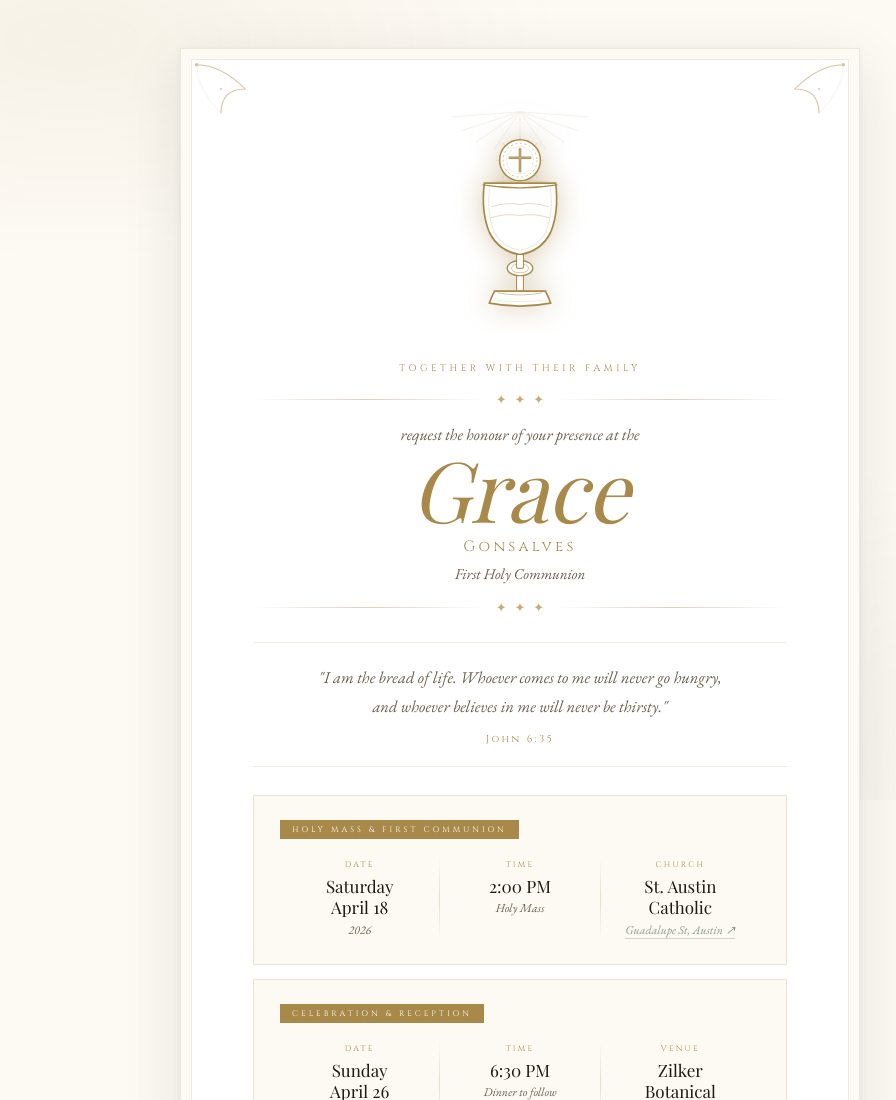
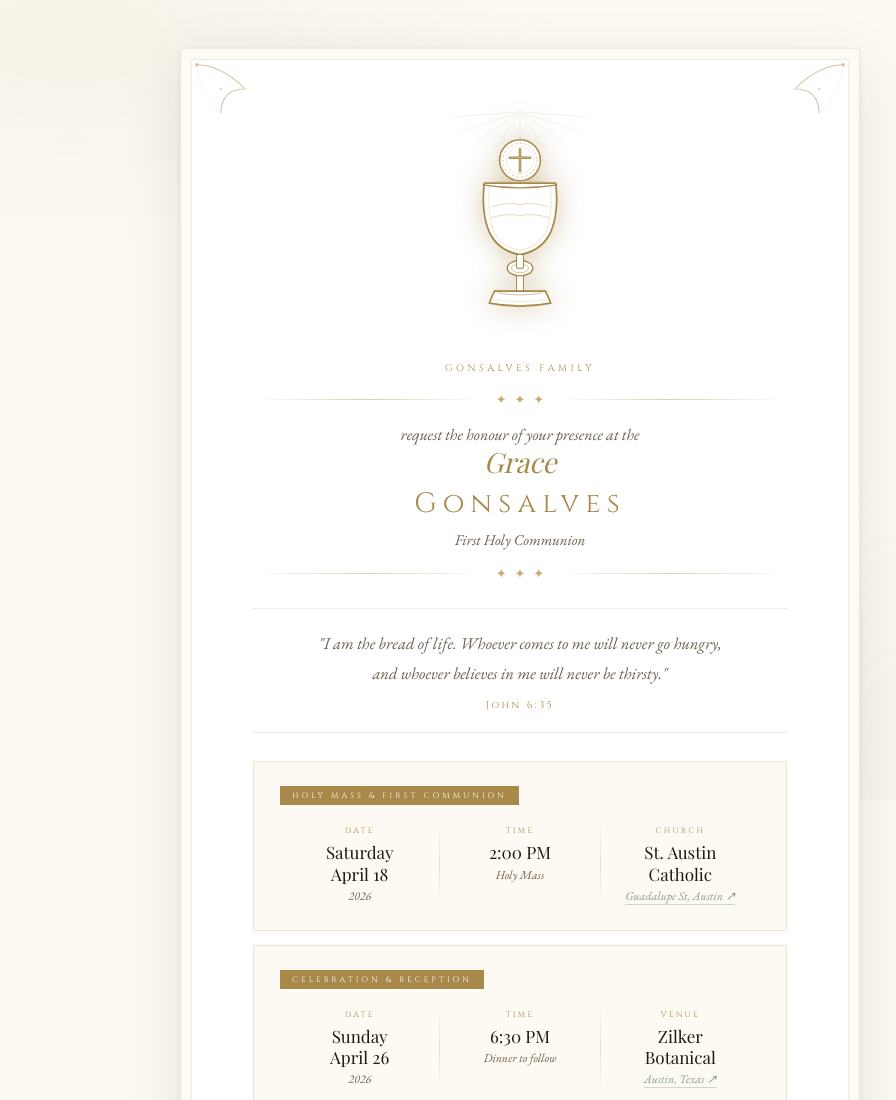
Before and after one commit to powdernails/GraceCommunion, a plain HTML site: page index.html in a window 1280 px wide. Shown: the top 1100 px of the page, without its empty margins (120-1016 px from the left). Drawn offline with nearby package versions, Linux system fonts and the light colour scheme; a web font is replaced by a local one.

Commit message:
Update font sizes and change eyebrow text

```diff
--- a/index.html
+++ b/index.html
@@ -102,7 +102,7 @@
     .presents-line { font-family:'EB Garamond',serif; font-style:italic; font-size:16px; color:var(--mid); margin-bottom:4px; }
     .name-grace {
       font-family:'Playfair Display',serif;
-      font-size:clamp(52px,11vw,84px);
+      font-size:clamp(28px,2.5vw,15px);
       font-weight:400; font-style:italic;
       color:var(--gold);
       line-height:.95; letter-spacing:-.01em;
@@ -112,7 +112,7 @@
     .subtitle-block { text-align:center; margin-top:8px; animation:fadeUp .7s .35s ease both; }
     .subtitle-block h2 {
       font-family:'Cinzel',serif;
-      font-size:clamp(12px,2.5vw,15px);
+      font-size:clamp(28px,2.5vw,15px);
       font-weight:400; letter-spacing:.22em;
       color:var(--gold); line-height:1.5;
     }
@@ -312,7 +312,7 @@
         </svg>
       </div>
 
-      <p class="eyebrow">Together with Their Family</p>
+      <p class="eyebrow">Gonsalves Family</p>
 
       <div class="orn"><span>✦ &nbsp; ✦ &nbsp; ✦</span></div>
 
```
